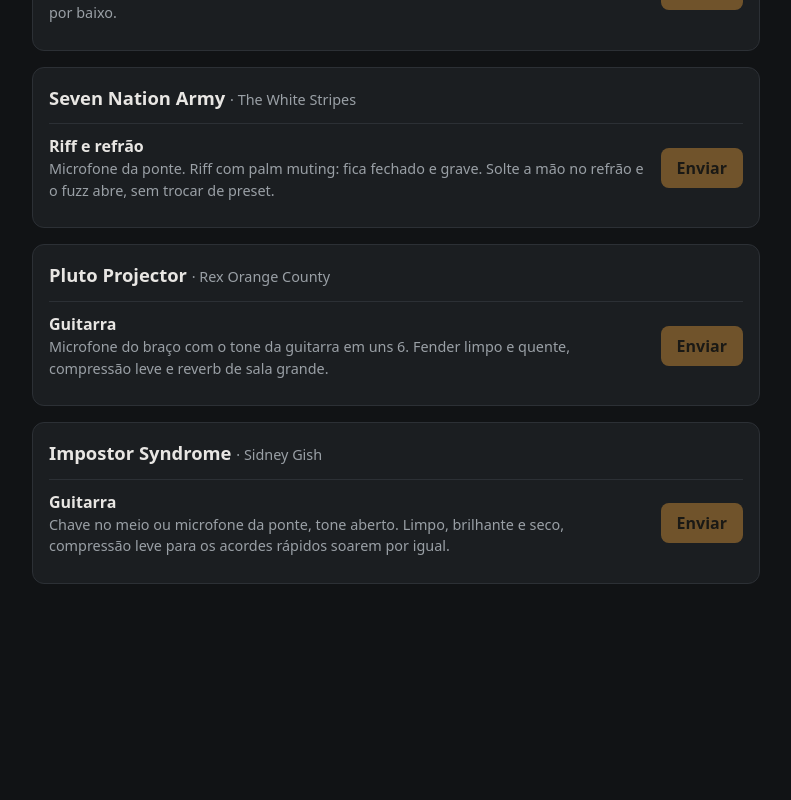
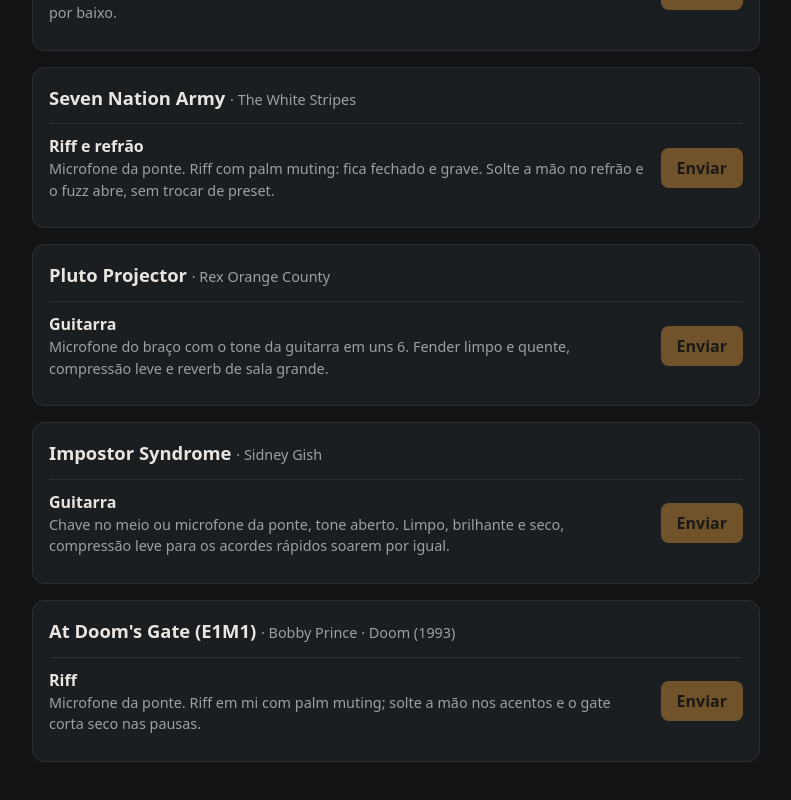
Before and after one commit to patogordo/Tonebook, a Nuxt app: page / in a window 1280 px wide. Shown: the part 1258-2058 px from the top of the page, without its empty margins (244-1035 px from the left). Before the commit the page ends 1906 px from the top, so only its background shows below. Built offline with nearby package versions, Linux system fonts and the light colour scheme.

Commit message:
Músicas: At Doom's Gate (E1M1, Doom), TS9 apertando um Rectifier com gate alto para o palm muting

```diff
--- a/shared/songs.ts
+++ b/shared/songs.ts
@@ -244,4 +244,28 @@ export const SONGS: Song[] = [
       },
     ],
   },
+  {
+    title: "At Doom's Gate (E1M1)",
+    artist: 'Bobby Prince · Doom (1993)',
+    parts: [
+      {
+        // Metal dos anos 90 tocado com palm muting: TS9 com ganho baixo e volume alto aperta o grave de um
+        // Rectifier (a receita clássica), corte de graves na caixa para o abafado não embolar e gate alto
+        // (−50 dB, faixa −100..0) para as pausas cortarem seco
+        name: 'Riff',
+        hint: 'Microfone da ponte. Riff em mi com palm muting; solte a mão nos acentos e o gate corta seco nas pausas.',
+        tone: {
+          amp: 'MesR2',
+          cab: 'Mes412C',
+          blocks: {
+            fx1: { on: true, type: 0, params: [0.5] },
+            fx2: { on: true, type: 0, params: [0.1, 0.6, 0.85] },
+            amp: { on: true, params: [0.6, 0.45, 0.45, 0.6, 0.75] },
+            cab: { on: true, params: [0.6, 0.7, 0.8] },
+            reverb: { on: true, type: 0, params: [0.1, 0.05, 0.6, 0, 0.08, 1] },
+          },
+        },
+      },
+    ],
+  },
 ]
```
Also changed, not shown: 1 other file (tests, documents, lock files or other folders).
